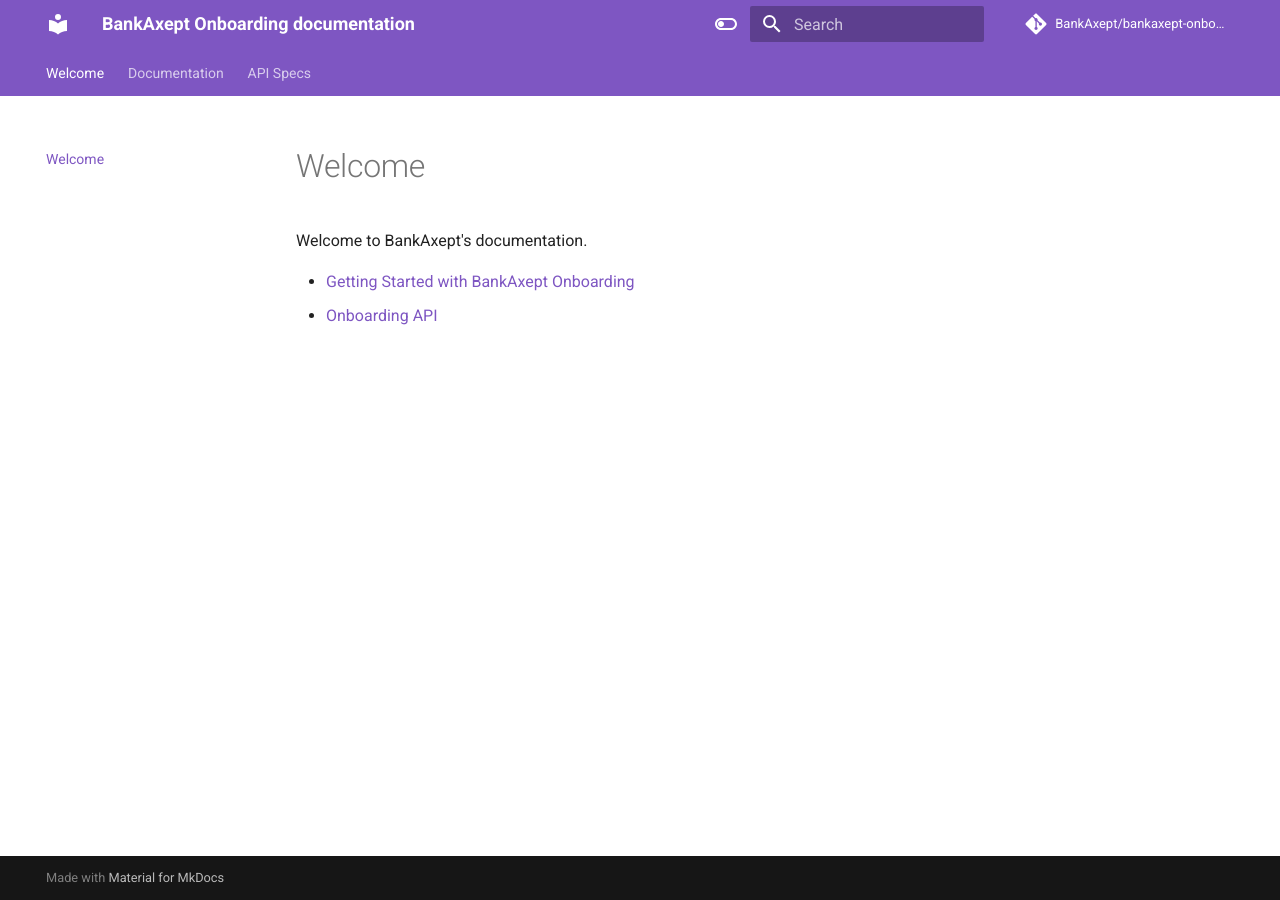
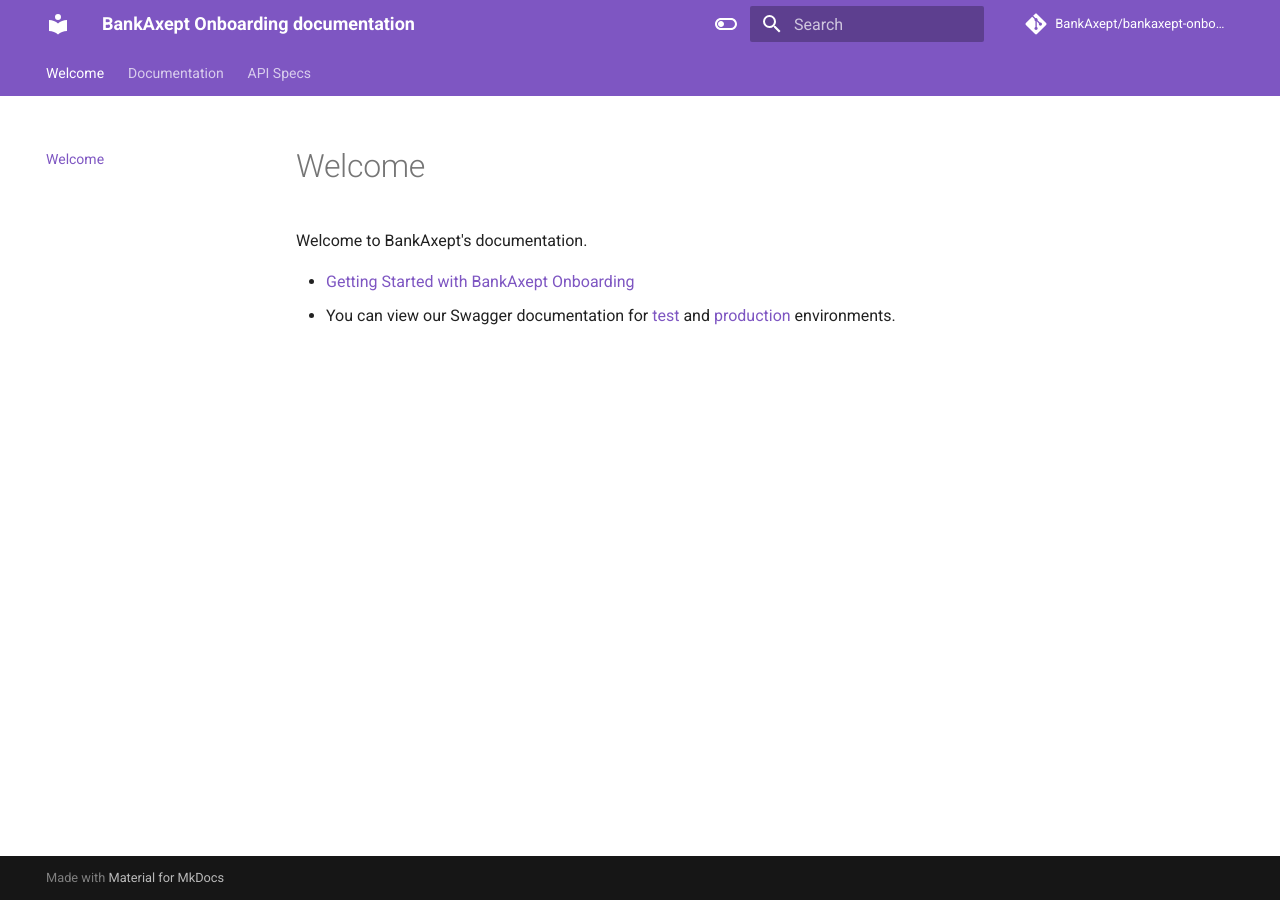
Before and after one commit to BankAxept/bankaxept-onboarding-external-documentation, an MkDocs documentation site: the page built from docs/README.md, in a window 1280 px wide. Built offline with MkDocs 1.6.1 and Material for MkDocs 9.7.7, drawn with Linux system fonts in a browser that asks for light colours; comment, search, counter and statistics services are not loaded.

Commit message:
Streamline finding swagger docs

```diff
--- a/docs/README.md
+++ b/docs/README.md
@@ -1,4 +1,4 @@
 Welcome to BankAxept's documentation.
 
 * [Getting Started with BankAxept Onboarding](./getting_started.md)
-* [Onboarding API](./swagger/onboarding-interface.md)
+* You can view our Swagger documentation for [test](https://onboarding-test.baxlab.no/swagger-ui/index.html) and [production](https://onboarding.bankaxept.no/swagger-ui/index.html#/) environments.
```
Also changed, not shown: docs/swagger/onboarding-interface.md (deleted, +0 -1 lines).
